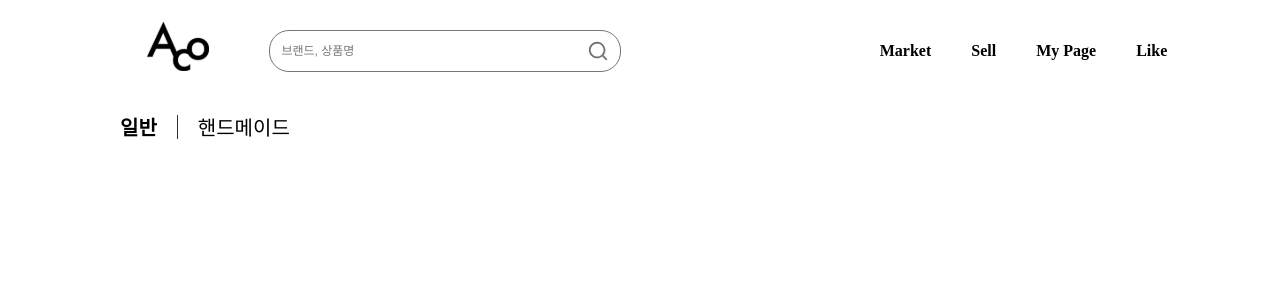
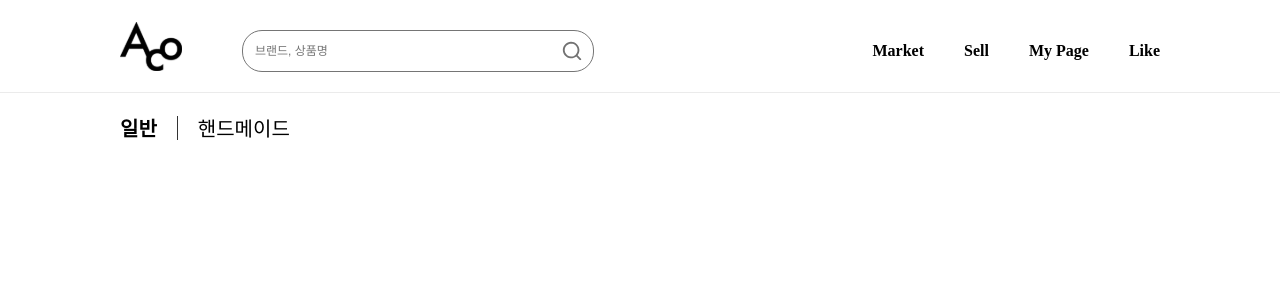
Before and after one commit to aucison/Aucicon_FE, a React (Create React App) app: page / in a window 1280 px wide. Shown: the top 300 px of the page. Built offline with nearby package versions, Linux system fonts and the light colour scheme.

Commit message:
[style] 스타일 수정

```diff
--- a/src/pages/Main/Header.tsx
+++ b/src/pages/Main/Header.tsx
@@ -38,9 +38,11 @@ const Header = () => {
 const HeaderWrapper = styled.div`
   display: flex;
   align-items: center;
-  justify-content: space-around;
-  padding: 20px;
+  justify-content: space-between;
+  padding: 20px 120px;
+  box-sizing: border-box;
   width: 100%;
+  border-bottom: 1px solid #ebebeb;
 `;
 
 const HeaderSearch = styled.div`
@@ -75,7 +77,7 @@ const NavSection = styled.div`
   display: flex;
   justify-content: center;
   align-items: flex-end;
-  width: 300px;
+  width: fit-content;
   margin-top: 10px;
 `;
 
@@ -84,7 +86,6 @@ const NavItem = styled(Link)`
   font-weight: 600;
   text-decoration: none;
   color: #000;
-  font-family: Futura;
   position: relative;
   overflow: hidden;
   & + & {
```
